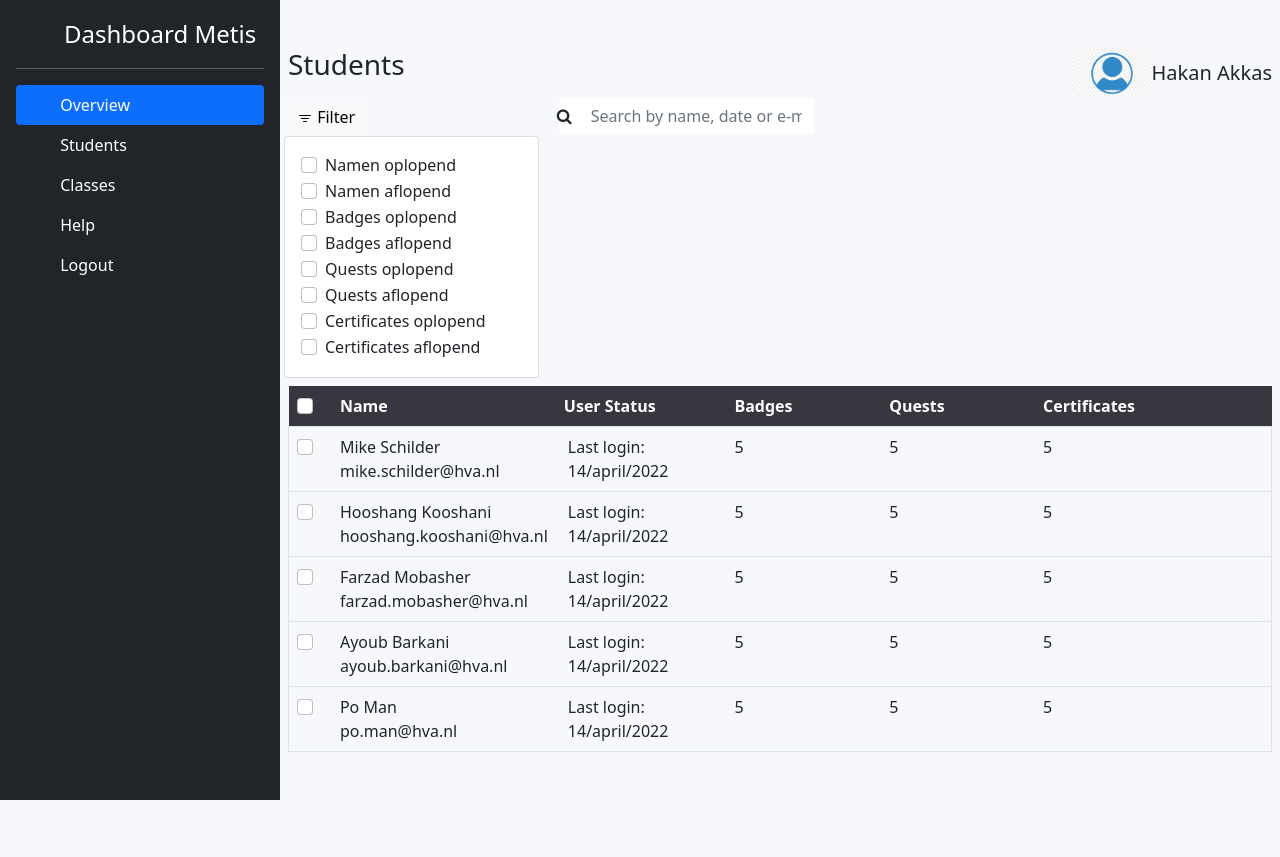
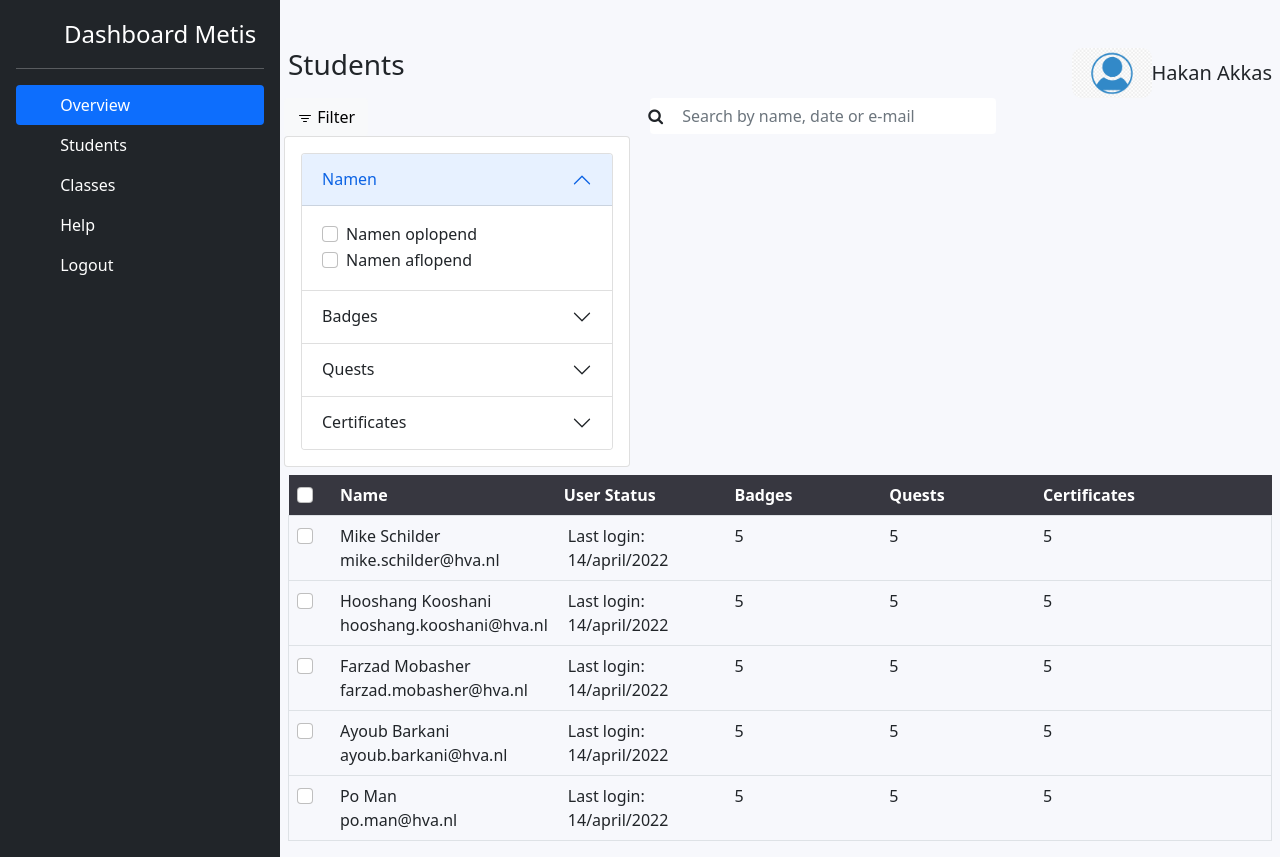
Before and after one commit to lucasvtoor/student-tracking, a Flask app: page /users in a window 1280 px wide, after a click on "Filter". Before the commit the page ends 800 px from the top, so only its background shows below. Run offline with Flask 2, Linux system fonts and the light colour scheme; parts of the project's set-up code (start-up, migrations or seed data) failed here and were passed over; some libraries are stand-ins or nearby versions.

Commit message:
added accordion + sliders

```diff
--- a/app/templates/users.html
+++ b/app/templates/users.html
@@ -29,7 +29,19 @@
           Filter
         </button>
         <div class="collapse" id="collapseFilter">
-          <div class="card card-body w-100">
+          <div class="card card-body w-auto">
+            <div class="accordion" id="accordionPanelsStayOpenExample">
+              <div class="accordion-item">
+                <h2 class="accordion-header" id="panelsStayOpen-headingOne">
+                  <button class="accordion-button" type="button" data-bs-toggle="collapse"
+                    data-bs-target="#panelsStayOpen-collapseOne" aria-expanded="true"
+                    aria-controls="panelsStayOpen-collapseOne">
+                    Namen
+                  </button>
+                </h2>
+                <div id="panelsStayOpen-collapseOne" class="accordion-collapse collapse show"
+                  aria-labelledby="panelsStayOpen-headingOne">
+                  <div class="accordion-body">
                     <div class="form-check form-check-inline">
                       <input class="form-check-input" type="checkbox" id="inlineCheckbox1" value="option1">
                       <label class="form-check-label" for="inlineCheckbox1">Namen oplopend</label>
@@ -38,6 +50,20 @@
                       <input class="form-check-input" type="checkbox" id="inlineCheckbox2" value="option2">
                       <label class="form-check-label" for="inlineCheckbox2">Namen aflopend</label>
                     </div>
+                  </div>
+                </div>
+              </div>
+              <div class="accordion-item">
+                <h2 class="accordion-header" id="panelsStayOpen-headingTwo">
+                  <button class="accordion-button collapsed" type="button" data-bs-toggle="collapse"
+                    data-bs-target="#panelsStayOpen-collapseTwo" aria-expanded="false"
+                    aria-controls="panelsStayOpen-collapseTwo">
+                    Badges
+                  </button>
+                </h2>
+                <div id="panelsStayOpen-collapseTwo" class="accordion-collapse collapse"
+                  aria-labelledby="panelsStayOpen-headingTwo">
+                  <div class="accordion-body">
                     <div class="form-check form-check-inline">
                       <input class="form-check-input" type="checkbox" id="inlineCheckbox3" value="option3">
                       <label class="form-check-label" for="inlineCheckbox3">Badges oplopend</label>
@@ -46,6 +72,23 @@
                       <input class="form-check-input" type="checkbox" id="inlineCheckbox4" value="option4">
                       <label class="form-check-label" for="inlineCheckbox4">Badges aflopend</label>
                     </div>
+                    <label for="customRange2" class="form-label">Hoeveelheid badges</label>
+                    <input type="range" value="5" min="0" max="50" oninput="this.nextElementSibling.value = this.value" class="form-range" id="customRange">
+                    <output>5</output>
+                  </div>
+                </div>
+              </div>
+              <div class="accordion-item">
+                <h2 class="accordion-header" id="panelsStayOpen-headingThree">
+                  <button class="accordion-button collapsed" type="button" data-bs-toggle="collapse"
+                    data-bs-target="#panelsStayOpen-collapseThree" aria-expanded="false"
+                    aria-controls="panelsStayOpen-collapseThree">
+                    Quests
+                  </button>
+                </h2>
+                <div id="panelsStayOpen-collapseThree" class="accordion-collapse collapse"
+                  aria-labelledby="panelsStayOpen-headingThree">
+                  <div class="accordion-body">
                     <div class="form-check form-check-inline">
                       <input class="form-check-input" type="checkbox" id="inlineCheckbox5" value="option5">
                       <label class="form-check-label" for="inlineCheckbox5">Quests oplopend</label>
@@ -54,6 +97,23 @@
                       <input class="form-check-input" type="checkbox" id="inlineCheckbox6" value="option6">
                       <label class="form-check-label" for="inlineCheckbox6">Quests aflopend</label>
                     </div>
+                    <label for="customRange2" class="form-label">Hoeveelheid quests</label>
+                    <input type="range" value="5" min="0" max="50" oninput="this.nextElementSibling.value = this.value" class="form-range" id="customRange2">
+                    <output>5</output>
+                  </div>
+                </div>
+              </div>
+              <div class="accordion-item">
+                <h2 class="accordion-header" id="panelsStayOpen-headingFour">
+                  <button class="accordion-button collapsed" type="button" data-bs-toggle="collapse"
+                    data-bs-target="#panelsStayOpen-collapseFour" aria-expanded="false"
+                    aria-controls="panelsStayOpen-collapseFour">
+                    Certificates
+                  </button>
+                </h2>
+                <div id="panelsStayOpen-collapseFour" class="accordion-collapse collapse"
+                  aria-labelledby="panelsStayOpen-headingFour">
+                  <div class="accordion-body">
                     <div class="form-check form-check-inline">
                       <input class="form-check-input" type="checkbox" id="inlineCheckbox7" value="option7">
                       <label class="form-check-label" for="inlineCheckbox7">Certificates oplopend</label>
@@ -61,6 +121,13 @@
                     <div class="form-check form-check-inline">
                       <input class="form-check-input" type="checkbox" id="inlineCheckbox8" value="option8">
                       <label class="form-check-label" for="inlineCheckbox8">Certificates aflopend</label>
+                    </div>
+                    <label for="customRange2" class="form-label">Hoeveelheid certificates</label>
+                    <input type="range" value="5" min="0" max="50" oninput="this.nextElementSibling.value = this.value" class="form-range" id="customRange3">
+                    <output>5</output>
+                  </div>
+                </div>
+              </div>
             </div>
           </div>
         </div>
```
Lines whose indentation alone changed are shown as unchanged.
